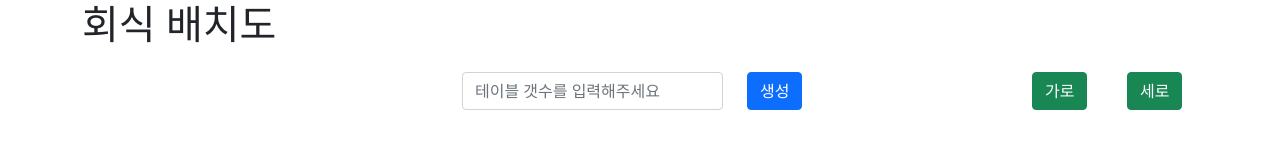
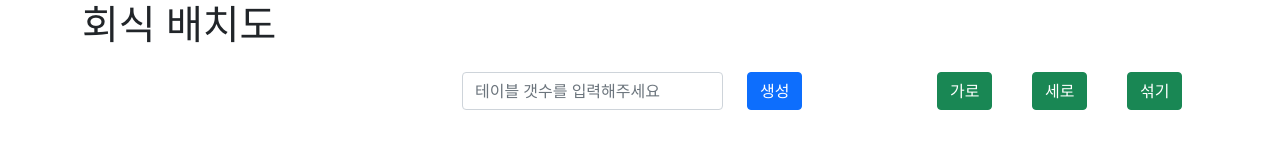
Before and after one commit to jeonghoHub/seating-arrangement, a website: page views/index.html in a window 1280 px wide. Drawn offline with nearby package versions, Linux system fonts and the light colour scheme.

Commit message:
feat : 자리 섞기 기능 추가

```diff
--- a/views/index.html
+++ b/views/index.html
@@ -36,12 +36,14 @@
       <div class="col-md-2">
         <button class="btn btn-primary" onclick="tableSetting()">생성</button>
       </div>
-      <div class="col-md-1"></div>
       <div class="col-md-1">
         <button class="btn btn-success" onclick="horizontalLayout()">가로</button>
       </div>
       <div class="col-md-1">
         <button class="btn btn-success" onclick="verticalLayout()">세로</button>
+      </div>
+      <div class="col-md-1">
+        <button class="btn btn-success" onclick="changeSeat()">섞기</button>
       </div>
     </div>
     <div class="row" id="table" style="margin-bottom: 5vh;">
@@ -50,15 +52,6 @@
 </body>
 <script>
   $(document).ready(function () {
-
-
-    const strArray = ['A', 'B', 'C', 'D', 'E'];
-
-    let randomArray = strArray.sort(() => 0.5 - Math.random())
-
-    console.log(randomArray)
-
-
     $(document).on("keyup", ".name", function () {
       const str = "석범";
       if (str === $(this).val()) {
@@ -163,6 +156,20 @@
     $(".empty-layout").css('display', '');
   }
 
+  function changeSeat() {
+    let names = []
+    $('.name').each(function (index, item) {
+      let name = $(item).val()
+      if (name !== '') {
+        names.push(name);
+      }
+    });
+    names.sort(() => Math.random() - 0.5);
+    $('.name').each(function (index, item) {
+      $(item).val(names[index])
+    });
+  }
+
 </script>
 
 </html>
```
